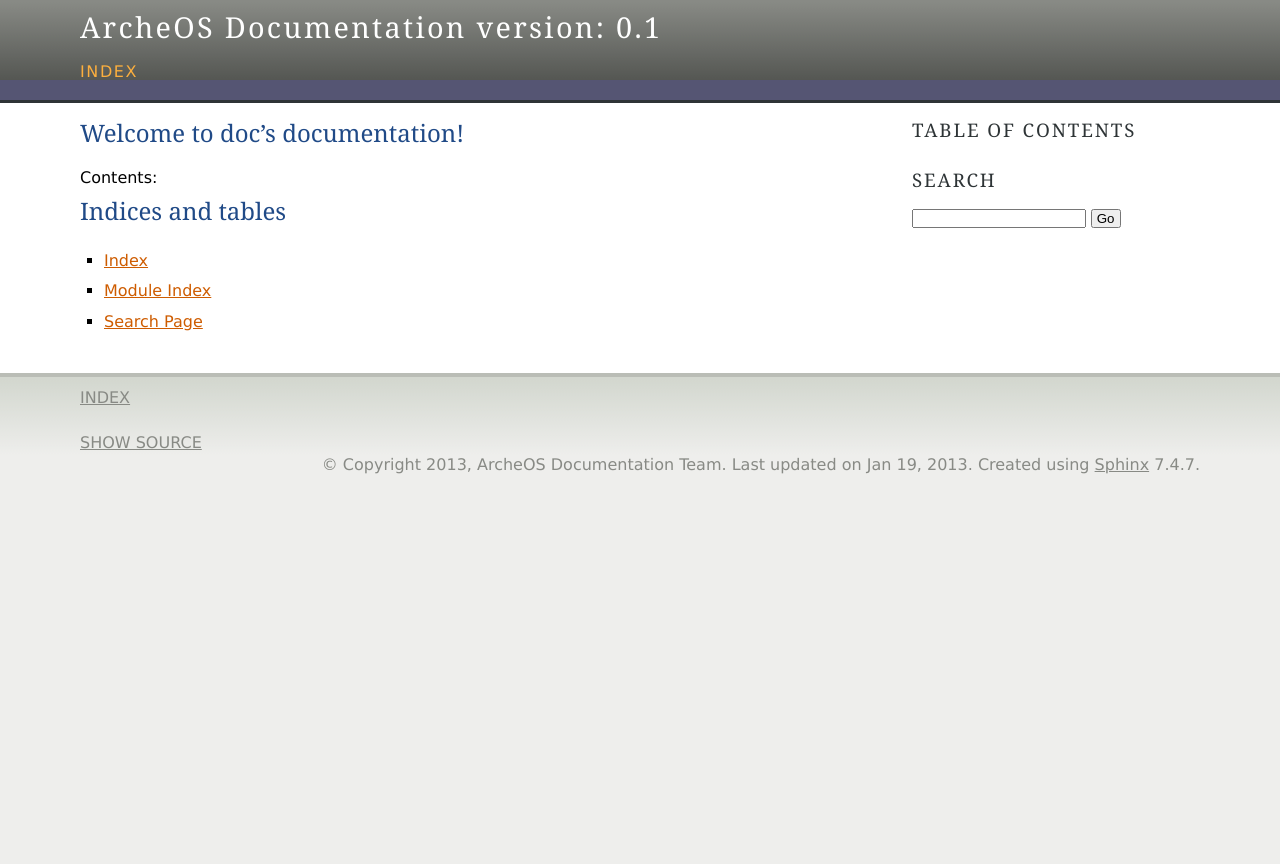
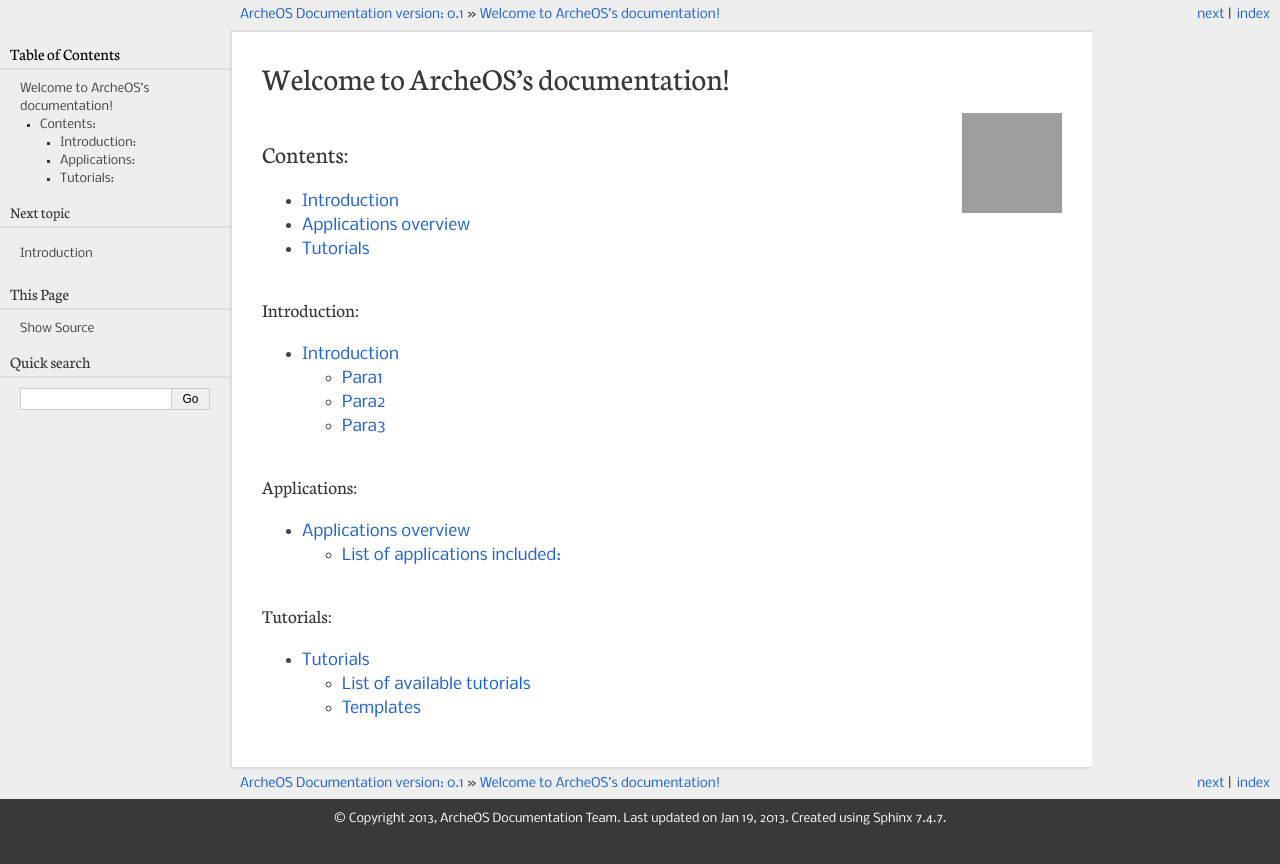
Before and after one commit to archeos/archeos-manual, a Sphinx documentation site: the page built from source/index.rst, in a window 1280 px wide. Shown: the top 864 px of the page. Built offline with Sphinx 7.4.7, drawn with Linux system fonts in a browser that asks for light colours; formulas are drawn with MathJax 3; grey boxes are pictures that could not be loaded.

```diff
--- a/source/conf.py
+++ b/source/conf.py
@@ -91,7 +91,7 @@ pygments_style = 'sphinx'
 
 # The theme to use for HTML and HTML Help pages.  See the documentation for
 # a list of builtin themes.
-html_theme = 'agogo'
+html_theme = 'pyramid'
 
 # Theme options are theme-specific and customize the look and feel of a theme
 # further.  For a list of options available for each theme, see the
--- /dev/null
+++ b/source/global.rst
@@ -0,0 +1,5 @@
+.. image:: http://www.archeos.eu/wiki/lib/exe/fetch.php?cache=&w=649&h=700&media=wiki:toro_arancio.png
+   :align: right
+   :alt: ArcheOS logo
+   :height: 100 px
+   :width: 100 px
--- a/source/index.rst
+++ b/source/index.rst
@@ -3,19 +3,42 @@
    You can adapt this file completely to your liking, but it should at least
    contain the root `toctree` directive.
 
-Welcome to doc's documentation!
-===============================
+Welcome to ArcheOS's documentation!
+===================================
+
+.. include:: global.rst
 
 Contents:
+---------
+
+.. toctree::
+   :maxdepth: 1
+
+   intro
+   applications/applications-index
+   tutorials/tutorials-index
+
+
+Introduction:
+^^^^^^^^^^^^^
 
 .. toctree::
    :maxdepth: 2
 
+   intro
 
+Applications:
+^^^^^^^^^^^^^
 
-Indices and tables
-==================
+.. toctree::
+   :maxdepth: 2
 
-* :ref:`genindex`
-* :ref:`modindex`
-* :ref:`search`
+   applications/applications-index
+
+Tutorials:
+^^^^^^^^^^
+
+.. toctree::
+   :maxdepth: 2
+
+   tutorials/tutorials-index
--- /dev/null
+++ b/source/intro.rst
@@ -0,0 +1,21 @@
+.. _intro:
+
+Introduction
+============
+
+.. include:: global.rst
+
+Lorem ipsum
+
+.. contents:: Contents
+  :depth: 1
+  :local:
+
+Para1
+-----
+
+Para2
+-----
+
+Para3
+-----
```
Also changed, not shown: source/applications/applications-index.rst (added, +15 -0 lines), source/tutorials/template.rst (added, +42 -0 lines), source/tutorials/tutorials-index.rst (added, +23 -0 lines).
